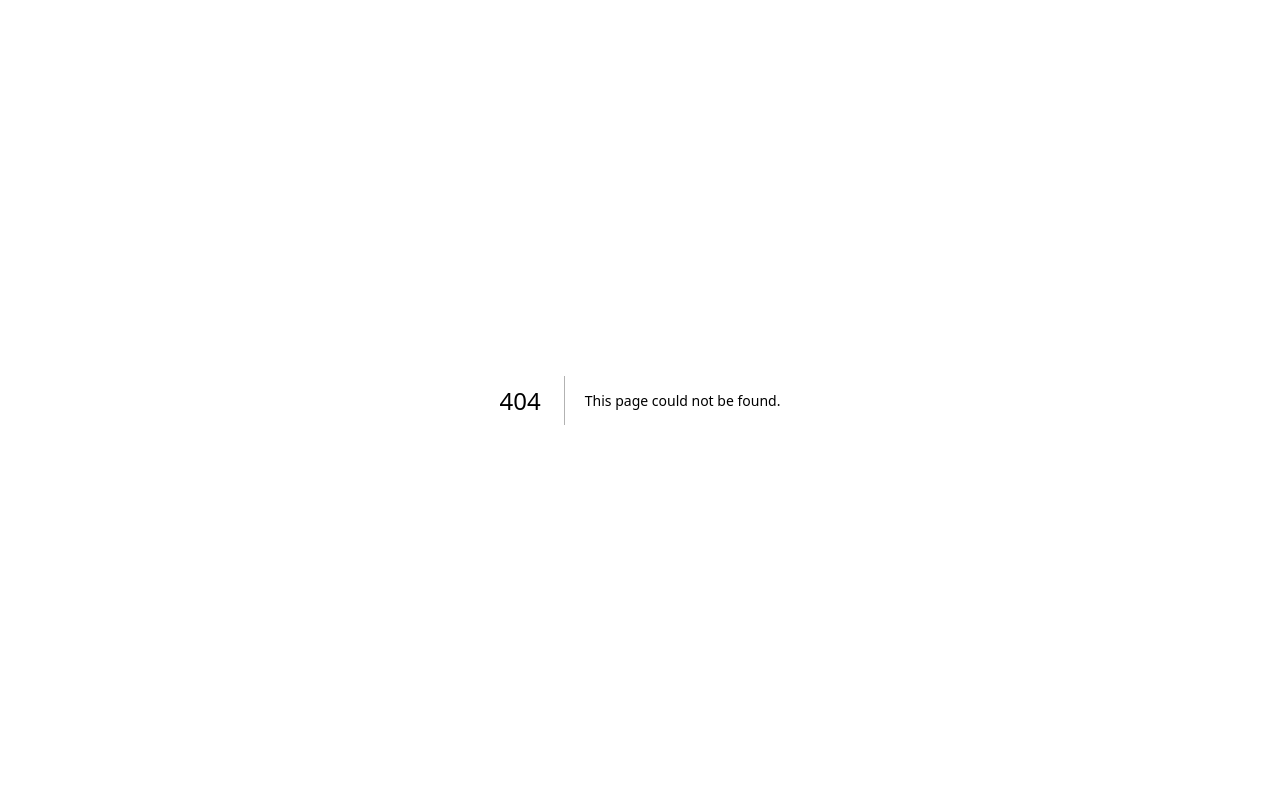
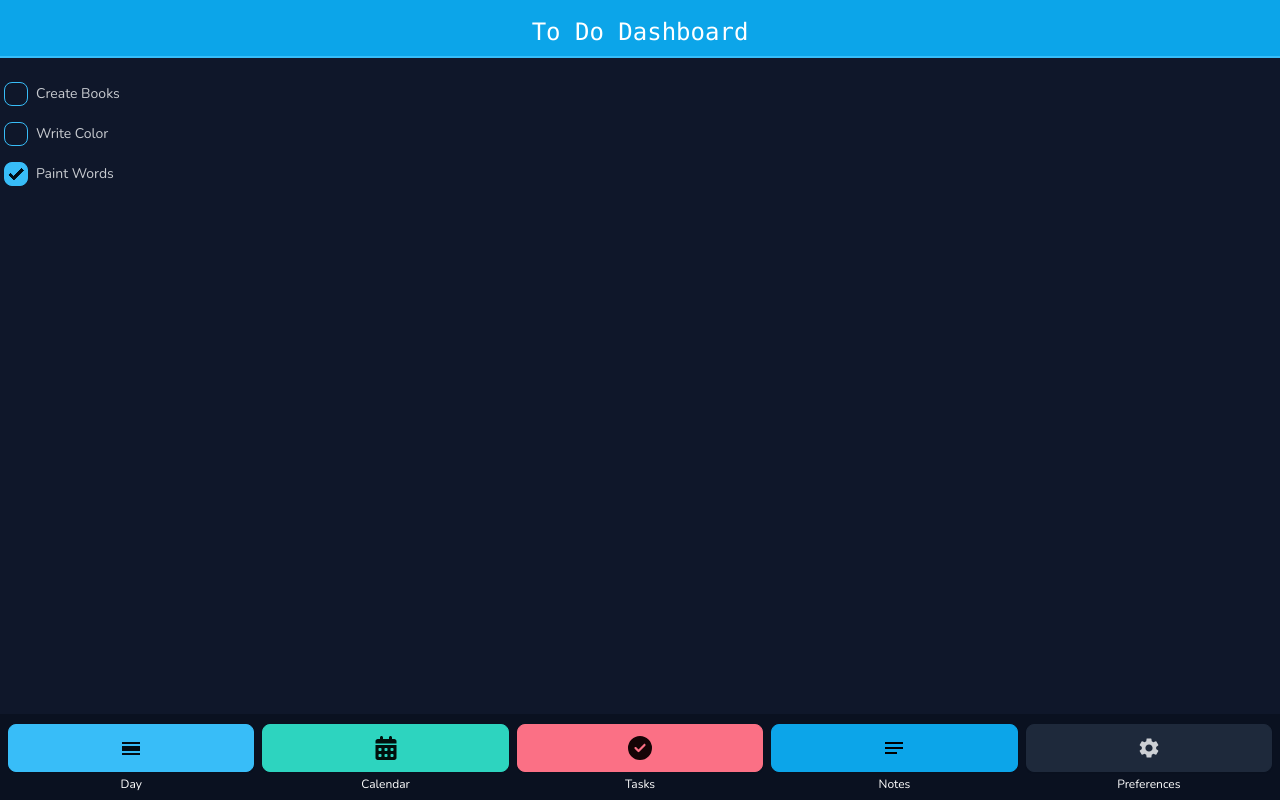
Before and after one commit to alcatraz627/my-todos-dashboard, a Next.js app: page /tasks in a window 1280 px wide. Before the commit this address had no page. Built offline with nearby package versions, Linux system fonts and the light colour scheme.

Commit message:
add pages

```diff
--- /dev/null
+++ b/app/calendar/page.tsx
@@ -0,0 +1,3 @@
+export default function Page() {
+  return <>Tasks</>;
+}
--- /dev/null
+++ b/app/day/page.tsx
@@ -0,0 +1,3 @@
+export default function Page() {
+  return <>Tasks</>;
+}
--- a/app/layout.tsx
+++ b/app/layout.tsx
@@ -1,34 +1,44 @@
+import { Navbar } from "@/src/components/navbar";
 import type { Metadata } from "next";
-import localFont from "next/font/local";
+// import localFont from "next/font/local";
+import { Nunito } from "next/font/google";
 import "./globals.css";
 
-const geistSans = localFont({
-  src: "./fonts/GeistVF.woff",
-  variable: "--font-geist-sans",
-  weight: "100 900",
-});
-const geistMono = localFont({
-  src: "./fonts/GeistMonoVF.woff",
-  variable: "--font-geist-mono",
-  weight: "100 900",
-});
+const nunito = Nunito({ subsets: ["latin"] });
+
+// const geistSans = localFont({
+//   src: "./fonts/GeistVF.woff",
+//   variable: "--font-geist-sans",
+//   weight: "100 900",
+// });
+// const geistMono = localFont({
+//   src: "./fonts/GeistMonoVF.woff",
+//   variable: "--font-geist-mono",
+//   weight: "100 900",
+// });
 
 export const metadata: Metadata = {
-  title: "Create Next App",
-  description: "Generated by create next app",
+  title: "Todo Dashboard",
+  description: "Personal App",
 };
 
-export default function RootLayout({
+export default async function RootLayout({
   children,
 }: Readonly<{
   children: React.ReactNode;
 }>) {
+  // console.log(rest);
+
   return (
     <html lang="en">
       <body
-        className={`${geistSans.variable} ${geistMono.variable} antialiased`}
+        className={`${nunito.className} antialiased bg-base-100 text-white`}
       >
+        <div className="text-2xl text-center pt-4 pb-2 mb-4 font-mono border-b-2 border-primary bg-info">
+          To Do Dashboard
+        </div>
         {children}
+        <Navbar />
       </body>
     </html>
   );
--- /dev/null
+++ b/app/notes/page.tsx
@@ -0,0 +1,3 @@
+export default function Page() {
+  return <>Tasks</>;
+}
--- a/app/page.tsx
+++ b/app/page.tsx
@@ -1,12 +1,3 @@
-import { Navbar } from "@/src/components/navbar";
-import { Nunito } from "next/font/google";
-
-const nunito = Nunito({ subsets: ["latin"] });
-
 export default function Home() {
-  return (
-    <div className={nunito.className}>
-      <Navbar />
-    </div>
-  );
+  return <div>Home</div>;
 }
--- /dev/null
+++ b/app/settings/page.tsx
@@ -0,0 +1,3 @@
+export default function Page() {
+  return <>Tasks</>;
+}
--- /dev/null
+++ b/app/tasks/page.tsx
@@ -0,0 +1,45 @@
+export interface Task {
+  id: string;
+  title: string;
+  completed: boolean;
+  description?: string;
+  reminder?: Date;
+}
+
+const sampleTasks: Task[] = [
+  {
+    id: "1",
+    title: "Create Books",
+    completed: false,
+  },
+  {
+    id: "2",
+    title: "Write Color",
+    completed: false,
+  },
+  {
+    id: "3",
+    title: "Paint Words",
+    completed: true,
+    reminder: new Date(),
+  },
+];
+
+export default function Page() {
+  return (
+    <div className="">
+      {sampleTasks.map((task) => (
+        <div key={task.id} className="form-control">
+          <label className="label cursor-pointer justify-start gap-2">
+            <input
+              type="checkbox"
+              className="checkbox checkbox-primary"
+              defaultChecked={task.completed}
+            />
+            <span className="label-text">{task.title}</span>
+          </label>
+        </div>
+      ))}
+    </div>
+  );
+}
--- a/tailwind.config.ts
+++ b/tailwind.config.ts
@@ -1,3 +1,4 @@
+import daisyui from "daisyui";
 import type { Config } from "tailwindcss";
 
 const config: Config = {
@@ -5,6 +6,7 @@ const config: Config = {
     "./pages/**/*.{js,ts,jsx,tsx,mdx}",
     "./components/**/*.{js,ts,jsx,tsx,mdx}",
     "./app/**/*.{js,ts,jsx,tsx,mdx}",
+    "./src/**/*.{js,ts,jsx,tsx,mdx}",
   ],
   theme: {
     extend: {
@@ -14,17 +16,28 @@ const config: Config = {
       },
     },
   },
-  plugins: [require("daisyui")],
+  safelist: [
+    "btn-primary",
+    "btn-secondary",
+    "btn-success",
+    "btn-info",
+    "btn-error",
+    "btn-neutral",
+    "btn-warning",
+    "btn-ghost",
+  ],
+  plugins: [daisyui],
   daisyui: {
-    themes: [
-      {
-        sunset: {
-          // eslint-disable-next-line @typescript-eslint/no-var-requires
-          ...require("daisyui/src/theming/themes")["sunset"],
-          // secondary: "",
-        },
-      },
-    ],
+    themes: ["night"],
+    // themes: [
+    //   {
+    //     sunset: {
+    //       // eslint-disable-next-line @typescript-eslint/no-var-requires
+    //       ...require("daisyui/src/theming/themes")["sunset"],
+    //       // secondary: "",
+    //     },
+    //   },
+    // ],
   },
 };
 export default config;
```
